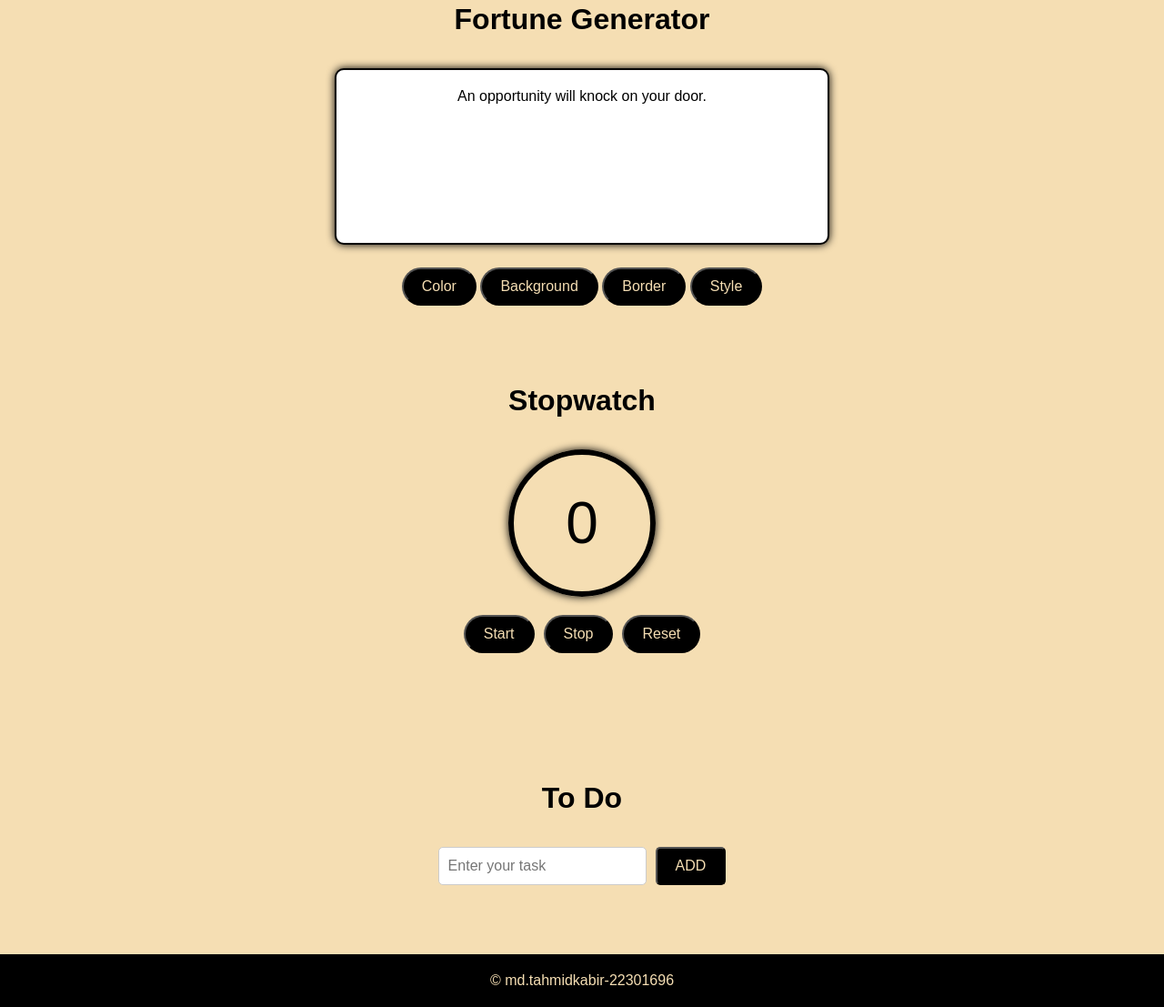
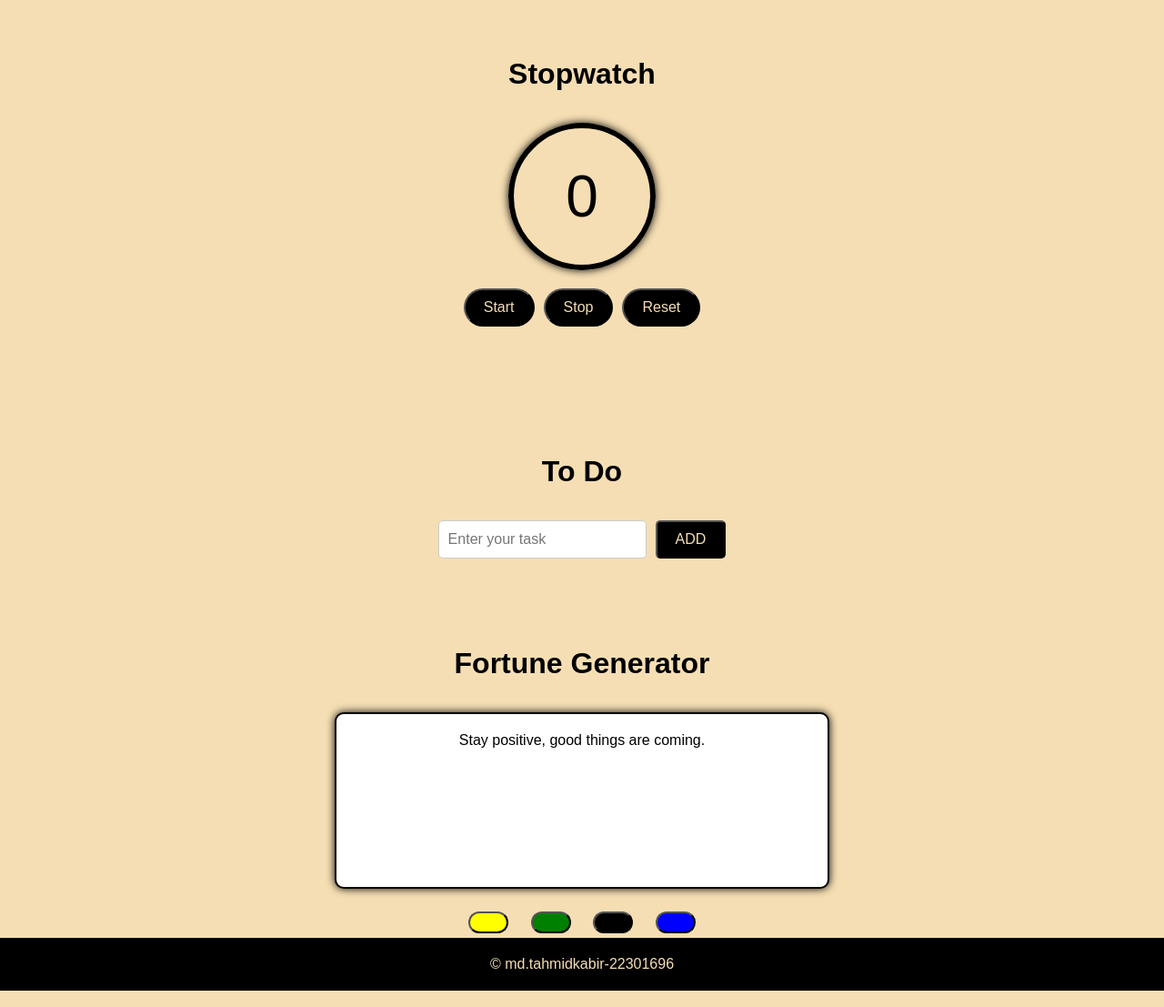
Before and after one commit to TAHMIDKABIR1696/A2, a plain HTML site: page index.html in a window 1280 px wide. Shown: the part 18-1125 px from the top of the page at 91% size. Drawn offline with nearby package versions, Linux system fonts and the light colour scheme.

Commit message:
New Changes

```diff
--- a/ft.js
+++ b/ft.js
@@ -1,14 +1,67 @@
-// fortune
+// // fortune
+// const fortunes = [
+//     "You will find great success soon.",
+//     "A surprise is waiting for you.",
+//     "Stay positive, good things are coming.",
+//     "An opportunity will knock on your door.",
+//     "Someone will bring joy into your life.",
+//     "You will accomplish great things today.",
+//     "Happiness is around the corner.",
+//     "A big change is coming.",
+//     "You will make a new friend soon.",
+//     "Expect good news in the coming days."
+// ];
+
+// const colors = ["red", "blue", "green", "purple", "orange"];
+// const bgColors = ["lightyellow", "lightblue", "lightpink", "lightgreen", "lightgrey"];
+// const borderColors = ["black", "red", "blue", "green", "purple"];
+// const fonts = ["Arial", "Verdana", "Courier New", "Georgia", "Times New Roman"];
+// // function displayFortune() {
+// //     const randomIndex = Math.floor(Math.random() * fortunes.length);
+// //     document.getElementById('fortuneBox').innerText = fortunes[randomIndex];
+// // }
+
+
+// // function changeFontColor() {
+// //     const colors = ["red", "blue", "green", "purple", "orange"];
+// //     const randomColor = colors[Math.floor(Math.random() * colors.length)];
+// //     document.getElementById('fortuneBox').style.color = randomColor;
+// // }
+
+
+// // function changeBgColor() {
+// //     const bgColors = ["lightyellow", "lightblue", "lightpink", "lightgreen", "lightgrey"];
+// //     const randomBgColor = bgColors[Math.floor(Math.random() * bgColors.length)];
+// //     document.getElementById('fortuneBox').style.backgroundColor = randomBgColor;
+// // }
+
+
+// // function changeBorderColor() {
+// //     const borderColors = ["black", "red", "blue", "green", "purple"];
+// //     const randomBorderColor = borderColors[Math.floor(Math.random() * borderColors.length)];
+// //     document.getElementById('fortuneBox').style.borderColor = randomBorderColor;
+// // }
+
+
+// // function changeFont() {
+// //     const fonts = ["Arial", "Verdana", "Courier New", "Georgia", "Times New Roman"];
+// //     const randomFont = fonts[Math.floor(Math.random() * fonts.length)];
+// //     document.getElementById('fortuneBox').style.fontFamily = randomFont;
+// //     const randomFontSize = Math.floor(Math.random() * 10 + 16) + "px";
+// //     document.getElementById('fortuneBox').style.fontSize = randomFontSize;
+// // }
+
+// window.onload = displayFortune;
+// Existing code...
+
+// Array of fortune messages
 const fortunes = [
     "You will find great success soon.",
     "A surprise is waiting for you.",
     "Stay positive, good things are coming.",
     "An opportunity will knock on your door.",
     "Someone will bring joy into your life.",
-    "You will accomplish great things today.",
     "Happiness is around the corner.",
-    "A big change is coming.",
-    "You will make a new friend soon.",
     "Expect good news in the coming days."
 ];
 
@@ -19,38 +72,44 @@ function displayFortune() {
 }
 
 
-function changeFontColor() {
-    const colors = ["red", "blue", "green", "purple", "orange"];
-    const randomColor = colors[Math.floor(Math.random() * colors.length)];
-    document.getElementById('fortuneBox').style.color = randomColor;
+function set1() {
+    const fortuneBox = document.getElementById('fortuneBox');
+    fortuneBox.style.color = "red";
+    fortuneBox.style.backgroundColor = "yellow";
+    fortuneBox.style.borderColor = "black";
+    fortuneBox.style.fontFamily = "Arial";
+    fortuneBox.style.fontSize = "20px";
 }
 
-
-function changeBgColor() {
-    const bgColors = ["lightyellow", "lightblue", "lightpink", "lightgreen", "lightgrey"];
-    const randomBgColor = bgColors[Math.floor(Math.random() * bgColors.length)];
-    document.getElementById('fortuneBox').style.backgroundColor = randomBgColor;
+function set2() {
+    const fortuneBox = document.getElementById('fortuneBox');
+    fortuneBox.style.color = "yelow";
+    fortuneBox.style.backgroundColor = "green";
+    fortuneBox.style.borderColor = "red";
+    fortuneBox.style.fontFamily = "Verdana";
+    fortuneBox.style.fontSize = "22px";
 }
 
-
-function changeBorderColor() {
-    const borderColors = ["black", "red", "blue", "green", "purple"];
-    const randomBorderColor = borderColors[Math.floor(Math.random() * borderColors.length)];
-    document.getElementById('fortuneBox').style.borderColor = randomBorderColor;
+function set3() {
+    const fortuneBox = document.getElementById('fortuneBox');
+    fortuneBox.style.color = "green";
+    fortuneBox.style.backgroundColor = "black";
+    fortuneBox.style.borderColor = "blue";
+    fortuneBox.style.fontFamily = "Courier New";
+    fortuneBox.style.fontSize = "24px";
 }
 
-
-function changeFont() {
-    const fonts = ["Arial", "Verdana", "Courier New", "Georgia", "Times New Roman"];
-    const randomFont = fonts[Math.floor(Math.random() * fonts.length)];
-    document.getElementById('fortuneBox').style.fontFamily = randomFont;
-    const randomFontSize = Math.floor(Math.random() * 10 + 16) + "px";
-    document.getElementById('fortuneBox').style.fontSize = randomFontSize;
+function set4() {
+    const fortuneBox = document.getElementById('fortuneBox');
+    fortuneBox.style.color = "black";
+    fortuneBox.style.backgroundColor = "blue";
+    fortuneBox.style.borderColor = "green";
+    fortuneBox.style.fontFamily = "Georgia";
+    fortuneBox.style.fontSize = "26px";
 }
 
-
 window.onload = displayFortune;
-
+// Existing code...
 // stop watch
 let timer;
 let time = 0;
@@ -67,7 +126,7 @@ function startTimer() {
             } else {
                 stopTimer();
             }
-        }, 3000);
+        }, 1000);
     }
 }
 
@@ -105,25 +164,14 @@ function addTask() {
 
 listContainer.addEventListener('click', function(e) {
     if (e.target.tagName === 'LI') {
+        e.target.classList.toggle('checked');
+    }
+    else if (e.target.tagName === 'SPAN') {
+        e.target.parentElement.remove();
+    }
+    save();
+}, false);
 
-        let checkIcon = e.target.querySelector('i');
-
-        if (!checkIcon) {
-
-            let icon = document.createElement('i');
-            icon.className = 'bi bi-check-square-fill';
-            icon.id = 'checked';
-            e.target.insertBefore(icon, e.target.firstChild);
-        } else {
-
-            checkIcon.remove();
-        }
-        save();
-    } else if (e.target.tagName === 'SPAN') {
-        e.target.parentElement.style.display = 'none';
-        save();
-    }
-}, false);
 
 function save() {
     localStorage.setItem('data', listContainer.innerHTML);
--- a/index.html
+++ b/index.html
@@ -1,4 +1,3 @@
-
 <!DOCTYPE html>
 <html lang="en">
 <head>
@@ -6,22 +5,11 @@
     <meta name="viewport" content="width=device-width, initial-scale=1.0">
     <title>Interactive Fortune Generator</title>
     <link rel="stylesheet" href="st.css">
-
     <link href="https://cdn.jsdelivr.net/npm/bootstrap-icons/font/bootstrap-icons.css" rel="stylesheet">
 </head>
 <body>
 
-    <div class="container">
-        <h1>Fortune Generator</h1>
-        <div class="fortune-box" id="fortuneBox"></div>
-        <div class="buttons">
-            <button onclick="changeFontColor()">Color</button>
-            <button onclick="changeBgColor()">Background </button>
-            <button onclick="changeBorderColor()">Border</button>
-            <button onclick="changeFont()">Style</button>
-        </div>
-    </div>
-
+    <!-- stopwatch -->
     <div class="stopwatch-container">
         <h1>Stopwatch</h1>
         <div id="timerDisplay">0</div>
@@ -32,15 +20,29 @@
         </div>
     </div>
 
+    <!-- todo list -->
     <div class="todo-container">
         <h1>To Do</h1>
         <div class="row">
             <input type="text" id='input' placeholder="Enter your task" autocomplete="off">
             <button onclick="addTask()">ADD</button>
         </div>
-        <ul id="list-container">
-        </ul>
+        <ul id="list-container"></ul>
     </div>
+
+
+    <!-- fortune -->
+    <div class="container">
+        <h1>Fortune Generator</h1>
+        <div class="fortune-box" id="fortuneBox"></div>
+        <div class="buttons">
+            <button class="set1" onclick="set1()"></button>
+            <button class="set2" onclick="set2()"></button>
+            <button class="set3" onclick="set3()"></button>
+            <button class="set4" onclick="set4()"></button>
+        </div>
+    </div>
+
 
     <footer>
         &copy; md.tahmidkabir-22301696
--- a/st.css
+++ b/st.css
@@ -11,9 +11,7 @@ h1 {
     text-align: center;
     color: black;
     height: 50px;
-
 }
-
 
 /*fortune*/
 .fortune-box {
@@ -37,7 +35,7 @@ h1 {
 
 .buttons button {
     padding: 10px 20px;
-    margin: 5px 0;
+    margin: 5px 10px;
     cursor: pointer;
     font-size: 16px;
     border-radius: 50px;
@@ -46,6 +44,21 @@ h1 {
 }
 .buttons button:hover {
     color: red;
+}
+
+.buttons button.set1 {
+    background-color: yellow;
+}
+.buttons button.set2 {
+    background-color: green;
+}
+
+.buttons button.set3 {
+    background-color: black;
+}
+
+.buttons button.set4 {
+    background-color: blue;
 }
 
 /*stopwatch*/
@@ -93,8 +106,6 @@ h1 {
     text-align: center;
     margin-top: 60px;
     margin-bottom: 60px;
-
-
 }
 
 .row {
@@ -124,7 +135,6 @@ h1 {
     color: red;
 }
 
-
 #list-container {
     list-style-type: none;
     padding: 0;
@@ -138,6 +148,12 @@ h1 {
     justify-content: space-between;
     align-items: center;
 }
+
+#list-container li.checked {
+    text-decoration: line-through;
+    color: red;
+}
+
 #list-container li span {
     padding: 5px 10px;
     font-size: 14px;
@@ -145,26 +161,11 @@ h1 {
     cursor: pointer;
     background-color: black;
     color: wheat;
-    margin-left: auto;
 }
 
 #list-container li span:hover {
     color: red;
 }
-#list-container li.checked {
-    text-decoration: line-through;
-    color: red;
-}
-
-
-#list-container li i {
-    margin-right: 5px;
-}
-
-#list-container li {
-    gap: 5px;
-}
-
 
 footer {
     text-align: center;
```
